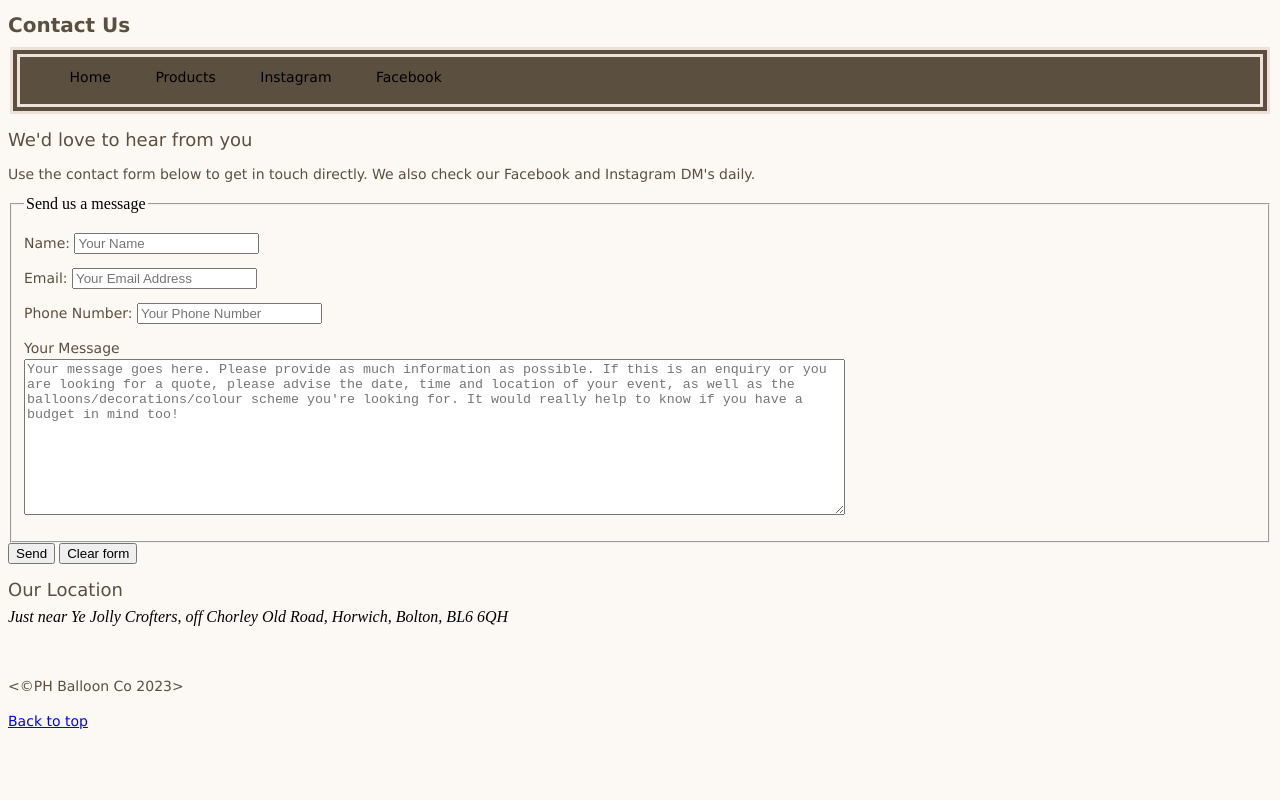
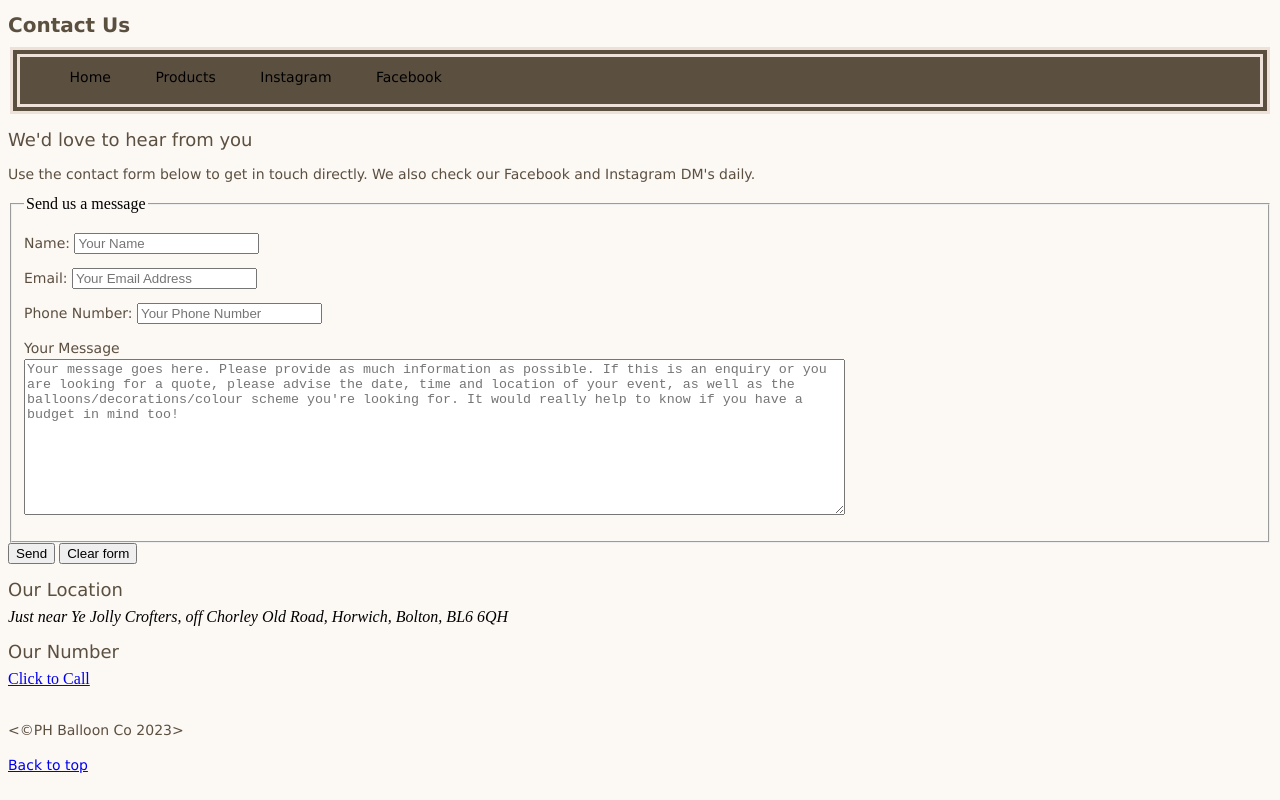
Before and after one commit to rileystacey/phballoonco, a plain HTML site: page contact.html in a window 1280 px wide. Drawn offline with Linux system fonts and the light colour scheme.

Commit message:
Update contact.html

```diff
--- a/contact.html
+++ b/contact.html
@@ -49,6 +49,8 @@
         <section>
             <h2>Our Location</h2>
             <address> Just near Ye Jolly Crofters, off Chorley Old Road, Horwich, Bolton, BL6 6QH</address>
+            <h2>Our Number</h2>
+            <a href="tel:+447814588232">Click to Call</a>
             <br><br>
         </section>
         </body>
```
